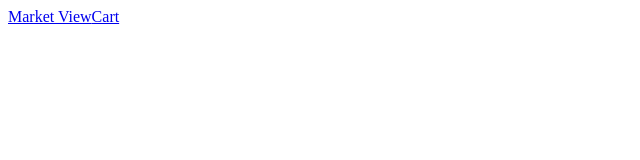
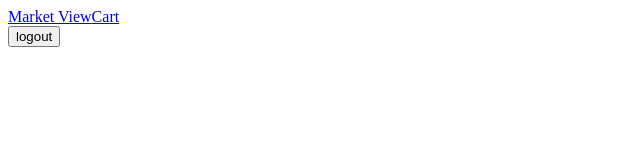
Before and after one commit to layalEsna/online_market, a React (Create React App) app in the folder client/: page /logout in a window 1280 px wide. Before the commit this address had no page. Shown: the top 160 px of the page, without its empty margins (0-640 px from the left). Built offline with nearby package versions, Linux system fonts and the light colour scheme.

Commit message:
Add Logout component and route

```diff
--- a/client/src/components/App.js
+++ b/client/src/components/App.js
@@ -7,6 +7,7 @@ import Seller from "./Seller";
 import ProductDetails from "./ProductDetails";
 import Cart from "./Cart";
 import NavBar from "./NavBar"
+import Logout from "./Logout";
 
 function App() {
   return (
@@ -20,6 +21,7 @@ function App() {
             <Route path="/sellers" element={<Seller />} />
             <Route path="/products/:product_id" element={<ProductDetails />} />
             <Route path="/cart" element={<Cart />} />
+            <Route path="/logout" element={<Logout />} />
           </Routes>
         </main>
       </div>
--- a/client/src/components/Logout.js
+++ b/client/src/components/Logout.js
@@ -0,0 +1,30 @@
+
+import { useNavigate } from "react-router-dom"
+
+function Logout() {
+    const navigate = useNavigate()
+
+    function handleLogout() {
+        fetch('http://127.0.0.1:5555/logout', {
+            method: 'DELETE',
+        })
+            .then(res => {
+                if (res.ok) {
+                navigate('/login')
+                } else {
+                    console.error('Logout failed.')
+            }
+            })
+            .catch(e => {
+            console.error(`Error during logout: ${e}`)
+        })
+    }
+
+    return (
+        <div>
+            <button onClick={handleLogout}>logout</button>
+        </div>
+    )
+}
+
+export default Logout
```
